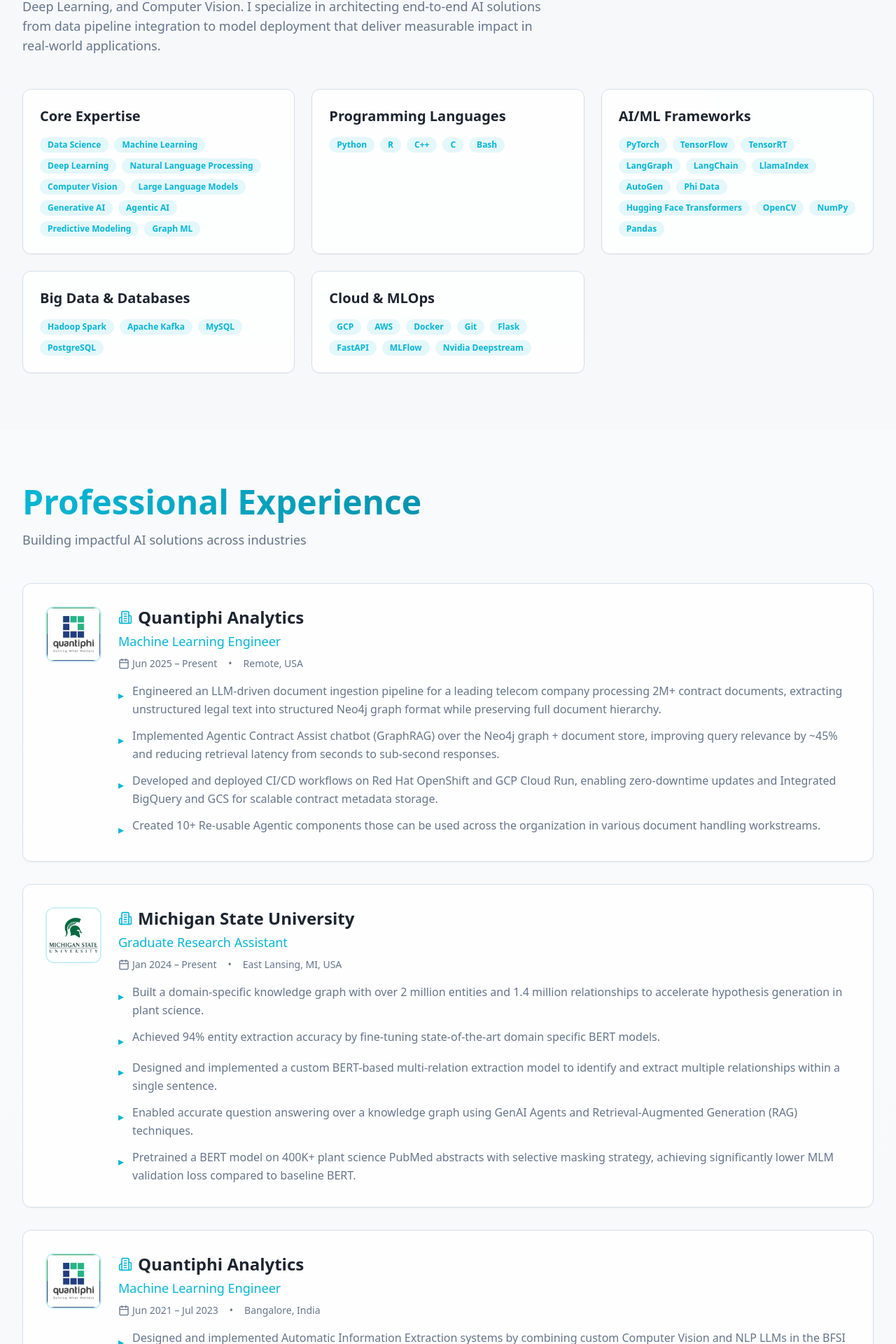
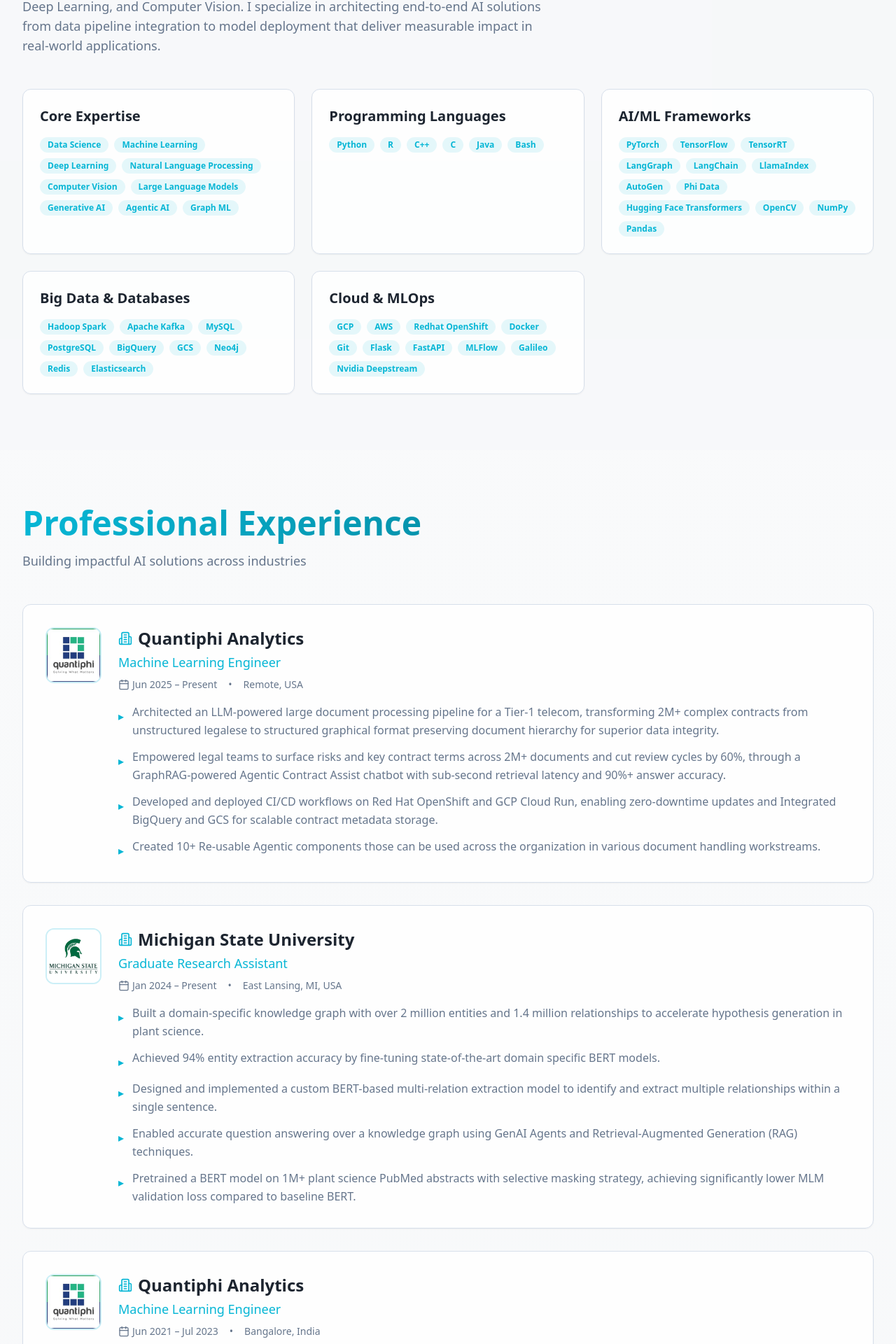
Before and after one commit to Thejesh-M/thejesh-m.github.io, a React (Vite) app: page / in a window 1280 px wide. Shown: the part 1041-2961 px from the top of the page at 70% size. Built offline with nearby package versions, Linux system fonts and the light colour scheme; the HTML template or start-up script is replaced by a standard one.

Commit message:
updated skills

```diff
--- a/src/components/Experience.tsx
+++ b/src/components/Experience.tsx
@@ -10,8 +10,8 @@
       location: "Remote, USA",
       logo: "assets/img/quantiphi_logo.png",
       achievements: [
-        "Engineered an LLM-driven document ingestion pipeline for a leading telecom company processing 2M+ contract documents, extracting unstructured legal text into structured Neo4j graph format while preserving full document hierarchy.",
-        "Implemented Agentic Contract Assist chatbot (GraphRAG) over the Neo4j graph + document store, improving query relevance by ~45% and reducing retrieval latency from seconds to sub-second responses.",
+        "Architected an LLM-powered large document processing pipeline for a Tier-1 telecom, transforming 2M+ complex contracts from unstructured legalese to structured graphical format preserving document hierarchy for superior data integrity.",
+        "Empowered legal teams to surface risks and key contract terms across 2M+ documents and cut review cycles by 60%, through a GraphRAG-powered Agentic Contract Assist chatbot with sub-second retrieval latency and 90%+ answer accuracy.",
         "Developed and deployed CI/CD workflows on Red Hat OpenShift and GCP Cloud Run, enabling zero-downtime updates and Integrated BigQuery and GCS for scalable contract metadata storage.",
         "Created 10+ Re-usable Agentic components those can be used across the organization in various document handling workstreams.",
       ],
@@ -27,7 +27,7 @@
         "Achieved 94% entity extraction accuracy by fine-tuning state-of-the-art domain specific BERT models.",
         "Designed and implemented a custom BERT-based multi-relation extraction model to identify and extract multiple relationships within a single sentence.",
         "Enabled accurate question answering over a knowledge graph using GenAI Agents and Retrieval-Augmented Generation (RAG) techniques.",
-        "Pretrained a BERT model on 400K+ plant science PubMed abstracts with selective masking strategy, achieving significantly lower MLM validation loss compared to baseline BERT.",
+        "Pretrained a BERT model on 1M+ plant science PubMed abstracts with selective masking strategy, achieving significantly lower MLM validation loss compared to baseline BERT.",
       ],
     },
     {
--- a/src/components/Skills.tsx
+++ b/src/components/Skills.tsx
@@ -14,13 +14,12 @@
         "Large Language Models",
         "Generative AI",
         "Agentic AI",
-        "Predictive Modeling",
         "Graph ML",
       ],
     },
     {
       title: "Programming Languages",
-      skills: ["Python", "R", "C++", "C", "Bash"],
+      skills: ["Python", "R", "C++", "C", "Java", "Bash"],
     },
     {
       title: "AI/ML Frameworks",
@@ -41,18 +40,21 @@
     },
     {
       title: "Big Data & Databases",
-      skills: ["Hadoop Spark", "Apache Kafka", "MySQL", "PostgreSQL"],
+      skills: ["Hadoop Spark", "Apache Kafka", "MySQL", "PostgreSQL", "BigQuery", "GCS", "Neo4j", "Redis", "Elasticsearch"],
     },
     {
       title: "Cloud & MLOps",
       skills: [
         "GCP",
         "AWS",
+        "Redhat OpenShift",
+
         "Docker",
         "Git",
         "Flask",
         "FastAPI",
         "MLFlow",
+        "Galileo",
         "Nvidia Deepstream",
       ],
     },
```
